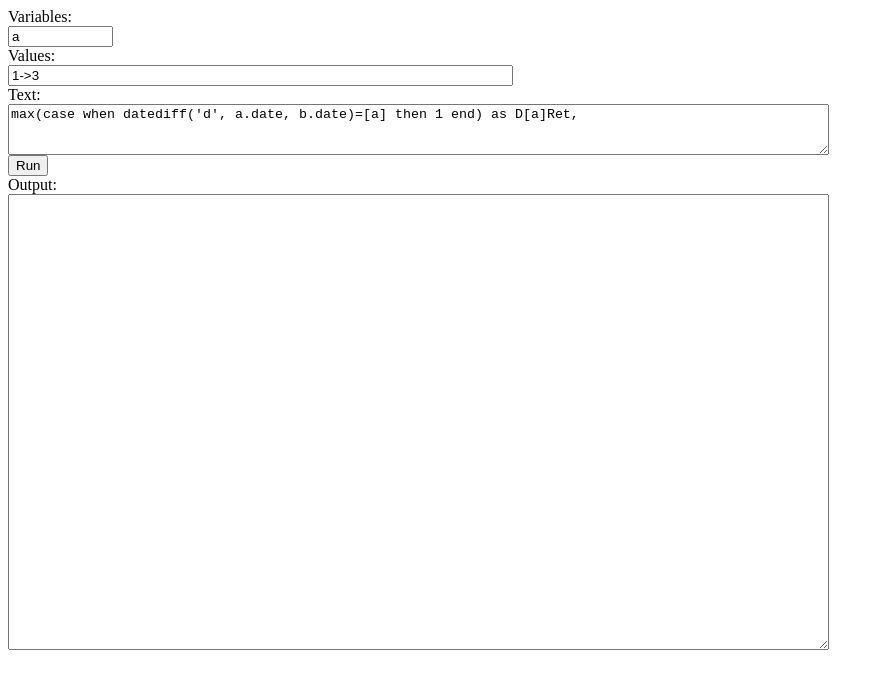
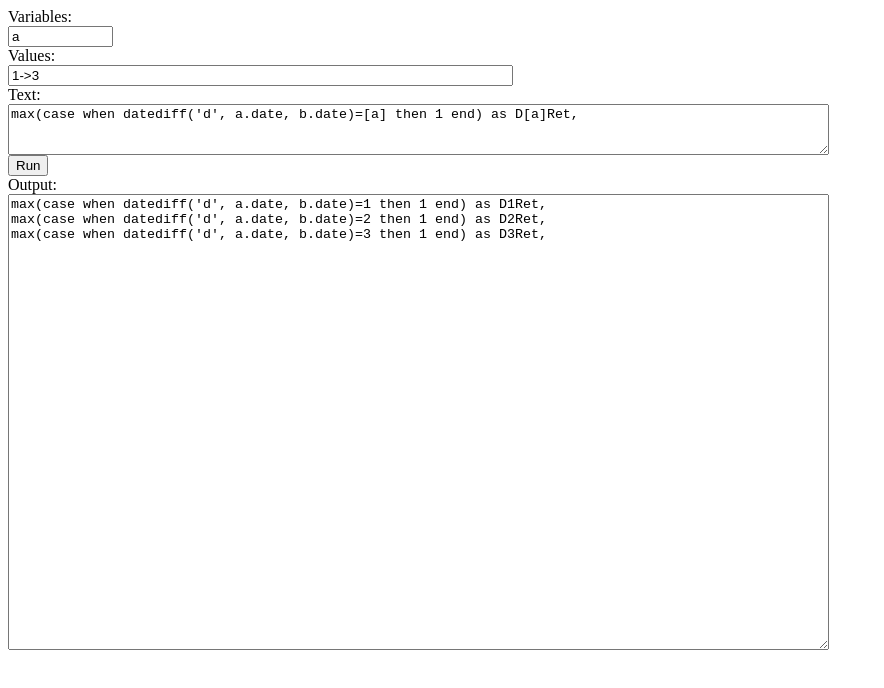
Before and after one commit to hphillips/SimpleApps, a plain HTML site: page index.html in a window 1280 px wide. Both pictures are taken after a click on the button "Run". Shown: the whole page, without its empty margins (0-884 px from the left). Drawn offline with Linux system fonts and the light colour scheme.

Commit message:
Update index.html

```diff
--- a/index.html
+++ b/index.html
@@ -14,7 +14,7 @@
 				values.push(cur.substr(1,cur.length-2).split(","))
 			}else if(cur.search("->")>=0){
 				var list=new Array();
-				var start=praseInt(cur.split("->")[0].trim());
+				var start=parseInt(cur.split("->")[0].trim());
 				var end=parseInt(cur.split("->")[1].trim());
 
 				var cur_iter=start;
```
